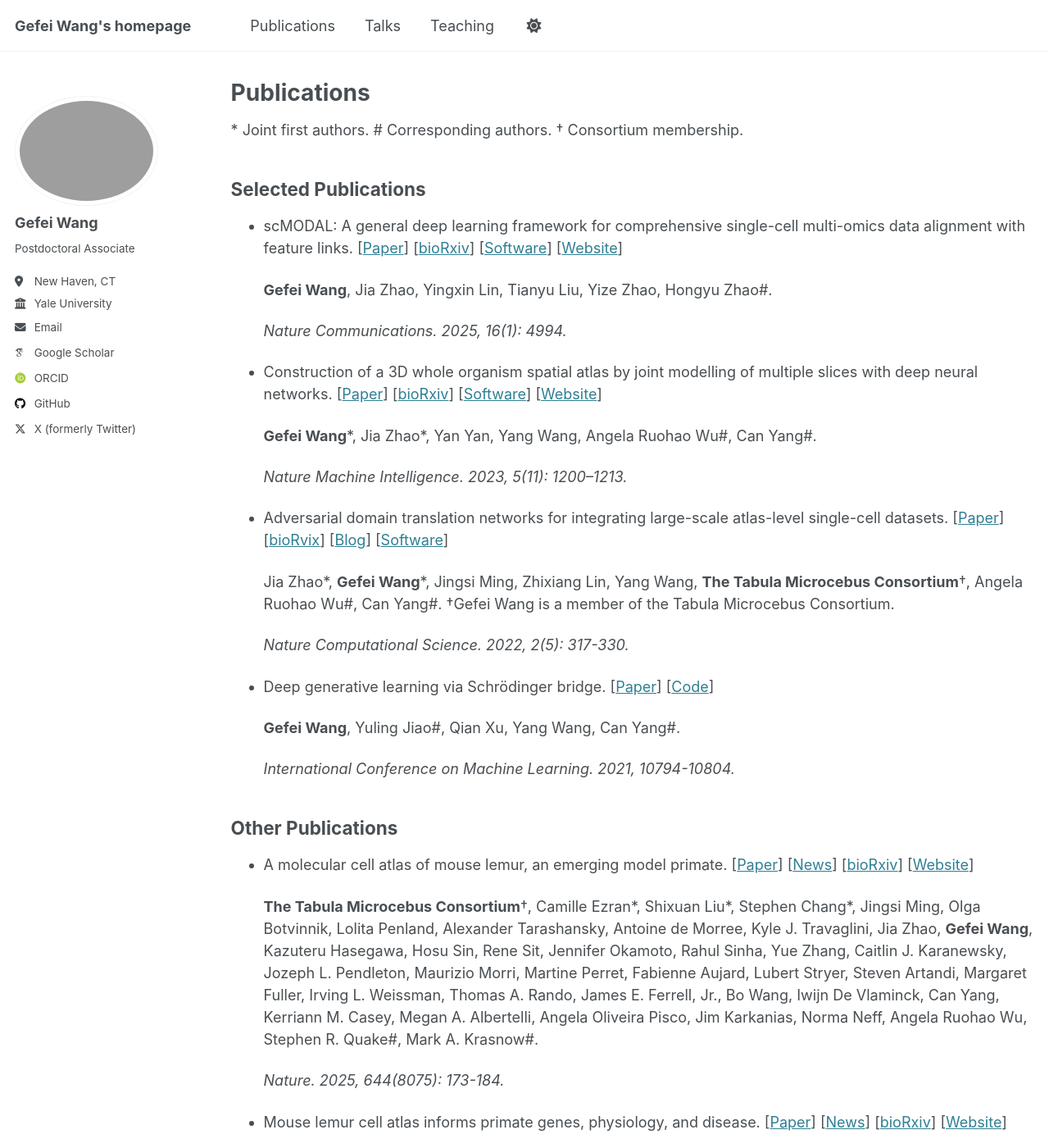
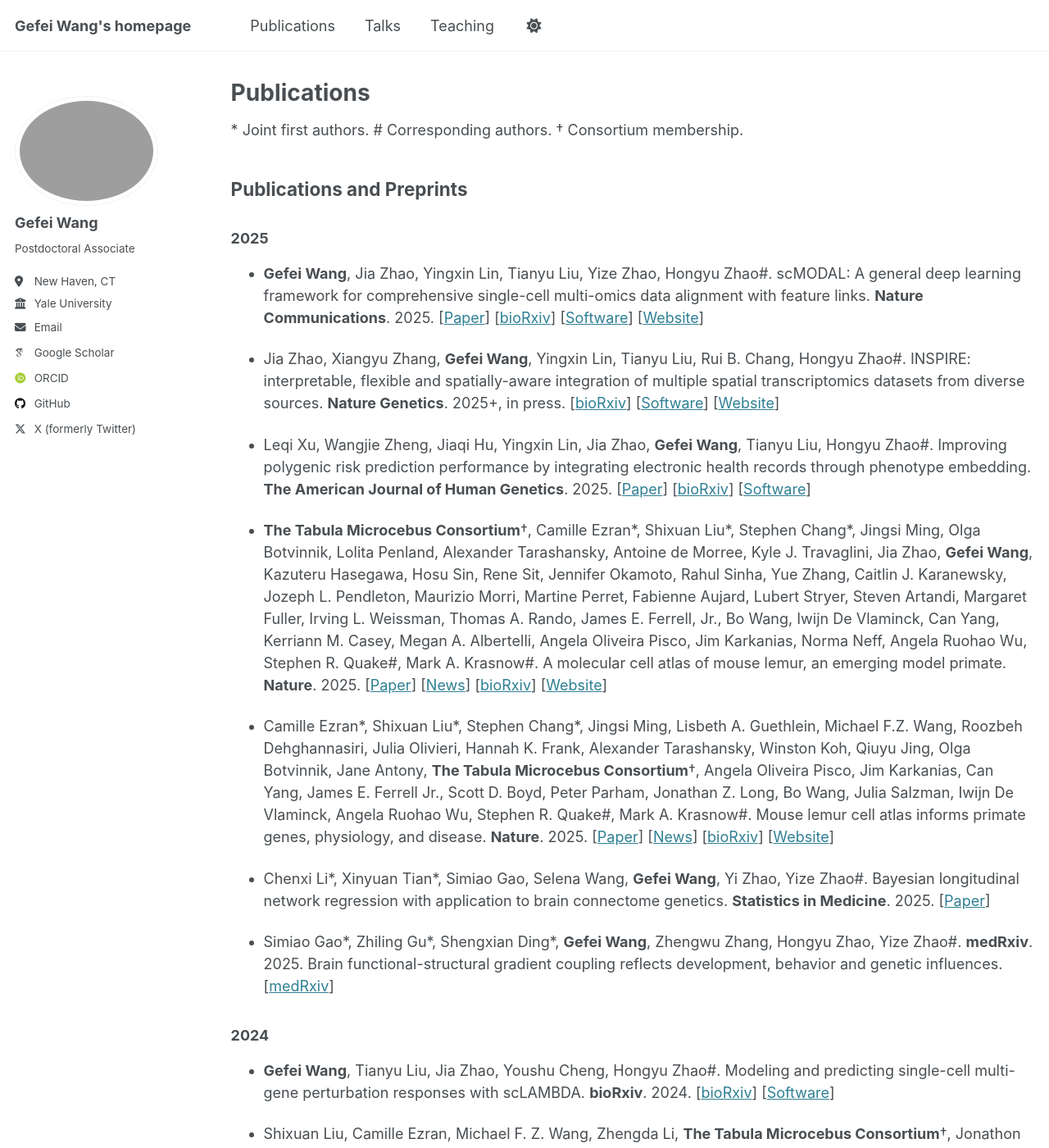
Before and after one commit to gefeiwang/gefeiwang.github.io, a Jekyll site: the page built from _pages/publications.md, in a window 1280 px wide and 1400 px high. Shown: the whole window at 82% size. Built offline with Jekyll 4.4.1, drawn with Linux system fonts in a browser that asks for light colours; some web fonts are replaced; some of the changed text lies outside the part shown.

Commit message:
Add files via upload

```diff
--- a/_pages/publications.md
+++ b/_pages/publications.md
@@ -11,80 +11,38 @@
 
 \* Joint first authors. # Corresponding authors. † Consortium membership.
 
-## Selected Publications
+## Publications and Preprints
 
-- scMODAL: A general deep learning framework for comprehensive single-cell multi-omics data alignment with feature links. \[[Paper](https://www.nature.com/articles/s41467-025-60333-z)\] \[[bioRxiv](https://doi.org/10.1101/2024.10.01.616142)\] \[[Software](https://github.com/gefeiwang/scMODAL)\] \[[Website](https://scmodal-tutorial.readthedocs.io/en/latest/)\]
+### 2025
 
-  **Gefei Wang**, Jia Zhao, Yingxin Lin, Tianyu Liu, Yize Zhao, Hongyu Zhao#.
+- **Gefei Wang**, Jia Zhao, Yingxin Lin, Tianyu Liu, Yize Zhao, Hongyu Zhao#. scMODAL: A general deep learning framework for comprehensive single-cell multi-omics data alignment with feature links. **Nature Communications**. 2025. \[[Paper](https://www.nature.com/articles/s41467-025-60333-z)\] \[[bioRxiv](https://doi.org/10.1101/2024.10.01.616142)\] \[[Software](https://github.com/gefeiwang/scMODAL)\] \[[Website](https://scmodal-tutorial.readthedocs.io/en/latest/)\]
 
-  *Nature Communications. 2025, 16(1): 4994.*
+- Jia Zhao, Xiangyu Zhang, **Gefei Wang**, Yingxin Lin, Tianyu Liu, Rui B. Chang, Hongyu Zhao#. INSPIRE: interpretable, flexible and spatially-aware integration of multiple spatial transcriptomics datasets from diverse sources. **Nature Genetics**. 2025+, in press. \[[bioRxiv](https://doi.org/10.1101/2024.09.23.614539)\] \[[Software](https://github.com/jiazhao97/INSPIRE)\] \[[Website](https://inspire-tutorial.readthedocs.io/en/latest/)\]
 
-- Construction of a 3D whole organism spatial atlas by joint modelling of multiple slices with deep neural networks. \[[Paper](https://www.nature.com/articles/s42256-023-00734-1)\] \[[bioRxiv](https://doi.org/10.1101/2023.02.02.526814)\] \[[Software](https://github.com/YangLabHKUST/STitch3D)\] \[[Website](https://stitch3d-tutorial.readthedocs.io/en/latest/index.html)\]
+- Leqi Xu, Wangjie Zheng, Jiaqi Hu, Yingxin Lin, Jia Zhao, **Gefei Wang**, Tianyu Liu, Hongyu Zhao#. Improving polygenic risk prediction performance by integrating electronic health records through phenotype embedding. **The American Journal of Human Genetics**. 2025. \[[Paper](https://doi.org/10.1016/j.ajhg.2025.11.006)\] \[[bioRxiv](https://doi.org/10.1101/2025.08.05.668705)\] \[[Software](https://github.com/YCSGP/EEPRS)\]
 
-  **Gefei Wang**\*, Jia Zhao\*, Yan Yan, Yang Wang, Angela Ruohao Wu#, Can Yang#.
+- **The Tabula Microcebus Consortium**†, Camille Ezran\*, Shixuan Liu\*, Stephen Chang\*, Jingsi Ming, Olga Botvinnik, Lolita Penland, Alexander Tarashansky, Antoine de Morree, Kyle J. Travaglini, Jia Zhao, **Gefei Wang**, Kazuteru Hasegawa, Hosu Sin, Rene Sit, Jennifer Okamoto, Rahul Sinha, Yue Zhang, Caitlin J. Karanewsky, Jozeph L. Pendleton, Maurizio Morri, Martine Perret, Fabienne Aujard, Lubert Stryer, Steven Artandi, Margaret Fuller, Irving L. Weissman, Thomas A. Rando, James E. Ferrell, Jr., Bo Wang, Iwijn De Vlaminck, Can Yang, Kerriann M. Casey, Megan A. Albertelli, Angela Oliveira Pisco, Jim Karkanias, Norma Neff, Angela Ruohao Wu, Stephen R. Quake#, Mark A. Krasnow#. A molecular cell atlas of mouse lemur, an emerging model primate. **Nature**. 2025. \[[Paper](https://www.nature.com/articles/s41586-025-09113-9)\] \[[News](https://www.nature.com/articles/d41586-025-01584-0)\] \[[bioRxiv](https://doi.org/10.1101/2021.12.12.469460)\] \[[Website](https://tabula-microcebus.ds.czbiohub.org/)\]
 
-  *Nature Machine Intelligence. 2023, 5(11): 1200–1213.*
+- Camille Ezran\*, Shixuan Liu\*, Stephen Chang\*, Jingsi Ming, Lisbeth A. Guethlein, Michael F.Z. Wang, Roozbeh Dehghannasiri, Julia Olivieri, Hannah K. Frank, Alexander Tarashansky, Winston Koh, Qiuyu Jing, Olga Botvinnik, Jane Antony,  **The Tabula Microcebus Consortium**†, Angela Oliveira Pisco, Jim Karkanias, Can Yang, James E. Ferrell Jr., Scott D. Boyd, Peter Parham, Jonathan Z. Long, Bo Wang, Julia Salzman, Iwijn De Vlaminck, Angela Ruohao Wu, Stephen R. Quake#, Mark A. Krasnow#. Mouse lemur cell atlas informs primate genes, physiology, and disease. **Nature**. 2025. \[[Paper](https://www.nature.com/articles/s41586-025-09114-8)\] \[[News](https://www.nature.com/articles/d41586-025-01584-0)\] \[[bioRxiv](https://doi.org/10.1101/2022.08.06.503035)\] \[[Website](https://tabula-microcebus.ds.czbiohub.org/)\]
 
-- Adversarial domain translation networks for integrating large-scale atlas-level single-cell datasets. \[[Paper](https://www.nature.com/articles/s43588-022-00251-y)\] \[[bioRvix](https://doi.org/10.1101/2021.11.16.468892)\] \[[Blog](https://communities.springernature.com/posts/adversarial-domain-translation-networks-for-integrating-large-scale-atlas-level-single-cell-datasets)\] \[[Software](https://github.com/YangLabHKUST/Portal)\]
+- Chenxi Li\*, Xinyuan Tian\*, Simiao Gao, Selena Wang, **Gefei Wang**, Yi Zhao, Yize Zhao#. Bayesian longitudinal network regression with application to brain connectome genetics. **Statistics in Medicine**. 2025. \[[Paper](https://doi.org/10.1002/sim.70069)\]
 
-  Jia Zhao\*, **Gefei Wang**\*, Jingsi Ming, Zhixiang Lin, Yang Wang, **The Tabula Microcebus Consortium**†, Angela Ruohao Wu#, Can Yang#. †Gefei Wang is a member of the Tabula Microcebus Consortium.
+- Simiao Gao\*, Zhiling Gu\*, Shengxian Ding\*, **Gefei Wang**, Zhengwu Zhang, Hongyu Zhao, Yize Zhao#. **medRxiv**. 2025. Brain functional-structural gradient coupling reflects development, behavior and genetic influences. \[[medRxiv](https://doi.org/10.1101/2025.09.16.25335918)\]
 
-  *Nature Computational Science. 2022, 2(5): 317-330.*
+### 2024
 
-- Deep generative learning via Schrödinger bridge. \[[Paper](https://proceedings.mlr.press/v139/wang21l.html)\] \[[Code](https://github.com/YangLabHKUST/DGLSB)\]
+- **Gefei Wang**, Tianyu Liu, Jia Zhao, Youshu Cheng, Hongyu Zhao#. Modeling and predicting single-cell multi-gene perturbation responses with scLAMBDA. **bioRxiv**. 2024. \[[bioRxiv](https://doi.org/10.1101/2024.12.04.626878)\] \[[Software](https://github.com/gefeiwang/scLAMBDA)\]
 
-  **Gefei Wang**, Yuling Jiao#, Qian Xu, Yang Wang, Can Yang#.
+- Shixuan Liu, Camille Ezran, Michael F. Z. Wang, Zhengda Li, **The Tabula Microcebus Consortium**†, Jonathon Z. Long, Iwijn De Vlaminck, Sheng Wang, Christin Kuo, Jacques Epelbaum, Jeremy Terrien, Mark A. Krasnow#, James E. Ferrell, Jr.#. An organism-wide atlas of hormonal signaling based on the mouse lemur single-cell transcriptome. **Nature Communications**. 2024. \[[Paper](https://www.nature.com/articles/s41467-024-46070-9)\]
 
-  *International Conference on Machine Learning. 2021, 10794-10804.*
+### 2023
 
-## Other Publications
+- **Gefei Wang**\*, Jia Zhao\*, Yan Yan, Yang Wang, Angela Ruohao Wu#, Can Yang#. Construction of a 3D whole organism spatial atlas by joint modelling of multiple slices with deep neural networks.  **Nature Machine Intelligence**. 2023.  \[[Paper](https://www.nature.com/articles/s42256-023-00734-1)\] \[[bioRxiv](https://doi.org/10.1101/2023.02.02.526814)\] \[[Software](https://github.com/YangLabHKUST/STitch3D)\] \[[Website](https://stitch3d-tutorial.readthedocs.io/en/latest/index.html)\]
 
-- A molecular cell atlas of mouse lemur, an emerging model primate. \[[Paper](https://www.nature.com/articles/s41586-025-09113-9)\] \[[News](https://www.nature.com/articles/d41586-025-01584-0)\] \[[bioRxiv](https://doi.org/10.1101/2021.12.12.469460)\] \[[Website](https://tabula-microcebus.ds.czbiohub.org/)\]
+### 2022
 
-  **The Tabula Microcebus Consortium**†, Camille Ezran\*, Shixuan Liu\*, Stephen Chang\*, Jingsi Ming, Olga Botvinnik, Lolita Penland, Alexander Tarashansky, Antoine de Morree, Kyle J. Travaglini, Jia Zhao, **Gefei Wang**, Kazuteru Hasegawa, Hosu Sin, Rene Sit, Jennifer Okamoto, Rahul Sinha, Yue Zhang, Caitlin J. Karanewsky, Jozeph L. Pendleton, Maurizio Morri, Martine Perret, Fabienne Aujard, Lubert Stryer, Steven Artandi, Margaret Fuller, Irving L. Weissman, Thomas A. Rando, James E. Ferrell, Jr., Bo Wang, Iwijn De Vlaminck, Can Yang, Kerriann M. Casey, Megan A. Albertelli, Angela Oliveira Pisco, Jim Karkanias, Norma Neff, Angela Ruohao Wu, Stephen R. Quake#, Mark A. Krasnow#.
+- Jia Zhao\*, **Gefei Wang**\*, Jingsi Ming, Zhixiang Lin, Yang Wang, **The Tabula Microcebus Consortium**†, Angela Ruohao Wu#, Can Yang#. Adversarial domain translation networks for integrating large-scale atlas-level single-cell datasets.  **Nature Computational Science**. 2022. \[[Paper](https://www.nature.com/articles/s43588-022-00251-y)\] \[[bioRvix](https://doi.org/10.1101/2021.11.16.468892)\] \[[Blog](https://communities.springernature.com/posts/adversarial-domain-translation-networks-for-integrating-large-scale-atlas-level-single-cell-datasets)\] \[[Software](https://github.com/YangLabHKUST/Portal)\]
 
-  *Nature. 2025, 644(8075): 173-184.*
+### 2021
 
-- Mouse lemur cell atlas informs primate genes, physiology, and disease. \[[Paper](https://www.nature.com/articles/s41586-025-09114-8)\] \[[News](https://www.nature.com/articles/d41586-025-01584-0)\] \[[bioRxiv](https://doi.org/10.1101/2022.08.06.503035)\] \[[Website](https://tabula-microcebus.ds.czbiohub.org/)\]
-
-  Camille Ezran\*, Shixuan Liu\*, Stephen Chang\*, Jingsi Ming, Lisbeth A. Guethlein, Michael F.Z. Wang, Roozbeh Dehghannasiri, Julia Olivieri, Hannah K. Frank, Alexander Tarashansky, Winston Koh, Qiuyu Jing, Olga Botvinnik, Jane Antony,  **The Tabula Microcebus Consortium**†, Angela Oliveira Pisco, Jim Karkanias, Can Yang, James E. Ferrell Jr., Scott D. Boyd, Peter Parham, Jonathan Z. Long, Bo Wang, Julia Salzman, Iwijn De Vlaminck, Angela Ruohao Wu, Stephen R. Quake#, Mark A. Krasnow#.
-
-  *Nature. 2025, 644(8075): 185-196.*
-
-- Bayesian longitudinal network regression with application to brain connectome genetics. \[[Paper](https://doi.org/10.1002/sim.70069)\]
-
-  Chenxi Li\*, Xinyuan Tian\*, Simiao Gao, Selena Wang, **Gefei Wang**, Yi Zhao, Yize Zhao#.
-
-  *Statistics in Medicine. 2025, 44(8-9): e70069.*
-
-- An organism-wide atlas of hormonal signaling based on the mouse lemur single-cell transcriptome. \[[Paper](https://www.nature.com/articles/s41467-024-46070-9)\]
-
-  Shixuan Liu, Camille Ezran, Michael F. Z. Wang, Zhengda Li, **The Tabula Microcebus Consortium**†, Jonathon Z. Long, Iwijn De Vlaminck, Sheng Wang, Christin Kuo, Jacques Epelbaum, Jeremy Terrien, Mark A. Krasnow#, James E. Ferrell, Jr.#.
-
-  *Nature Communications. 2024, 15(1): 2188.*
-
-## Preprints
-
-- Brain functional-structural gradient coupling reflects development, behavior and genetic influences. \[[medRxiv](https://doi.org/10.1101/2025.09.16.25335918)\]
-
-  Simiao Gao\*, Zhiling Gu\*, Shengxian Ding\*, **Gefei Wang**, Zhengwu Zhang, Hongyu Zhao, Yize Zhao#.
-
-  *medRxiv 2025; https://doi.org/10.1101/2025.09.16.25335918.*
-
-- Improving polygenic risk prediction performance through integrating electronic health records by phenotype embedding. \[[bioRxiv](https://doi.org/10.1101/2025.08.05.668705)\] \[[Software](https://github.com/YCSGP/EEPRS)\]
-
-  Leqi Xu, Wangjie Zheng, Jiaqi Hu, Yingxin Lin, Jia Zhao, **Gefei Wang**, Tianyu Liu, Hongyu Zhao#.
-
-  *bioRxiv 2025; https://doi.org/10.1101/2025.08.05.668705.*
-
-- Modeling and predicting single-cell multi-gene perturbation responses with scLAMBDA. \[[bioRxiv](https://doi.org/10.1101/2024.12.04.626878)\] \[[Software](https://github.com/gefeiwang/scLAMBDA)\]
-
-  **Gefei Wang**, Tianyu Liu, Jia Zhao, Youshu Cheng, Hongyu Zhao#.
-
-  *bioRxiv 2024; https://doi.org/10.1101/2024.12.04.626878.*
-
-- INSPIRE: interpretable, flexible and spatially-aware integration of multiple spatial transcriptomics datasets from diverse sources. \[[bioRxiv](https://doi.org/10.1101/2024.09.23.614539)\] \[[Software](https://github.com/jiazhao97/INSPIRE)\] \[[Website](https://inspire-tutorial.readthedocs.io/en/latest/)\]
-
-  Jia Zhao, Xiangyu Zhang, **Gefei Wang**, Yingxin Lin, Tianyu Liu, Rui B. Chang, Hongyu Zhao#.
-
-  *bioRxiv 2024; doi: https://doi.org/10.1101/2024.09.23.614539.*
+- **Gefei Wang**, Yuling Jiao#, Qian Xu, Yang Wang, Can Yang#. Deep generative learning via Schrödinger bridge. **International Conference on Machine Learning**. 2021. \[[Paper](https://proceedings.mlr.press/v139/wang21l.html)\] \[[Code](https://github.com/YangLabHKUST/DGLSB)\]
```
Also changed, not shown: _pages/about.md (+1 -1 lines).
